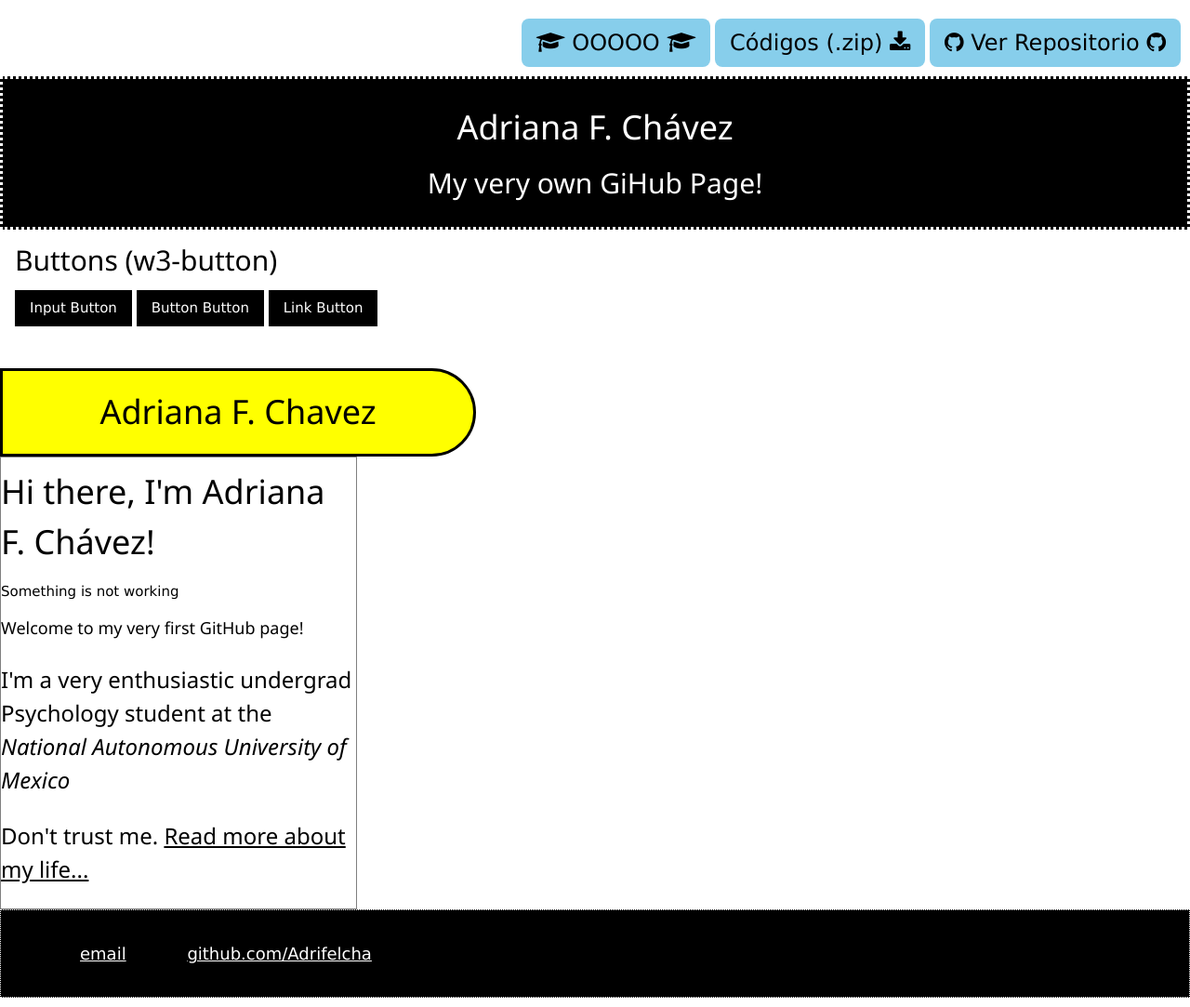
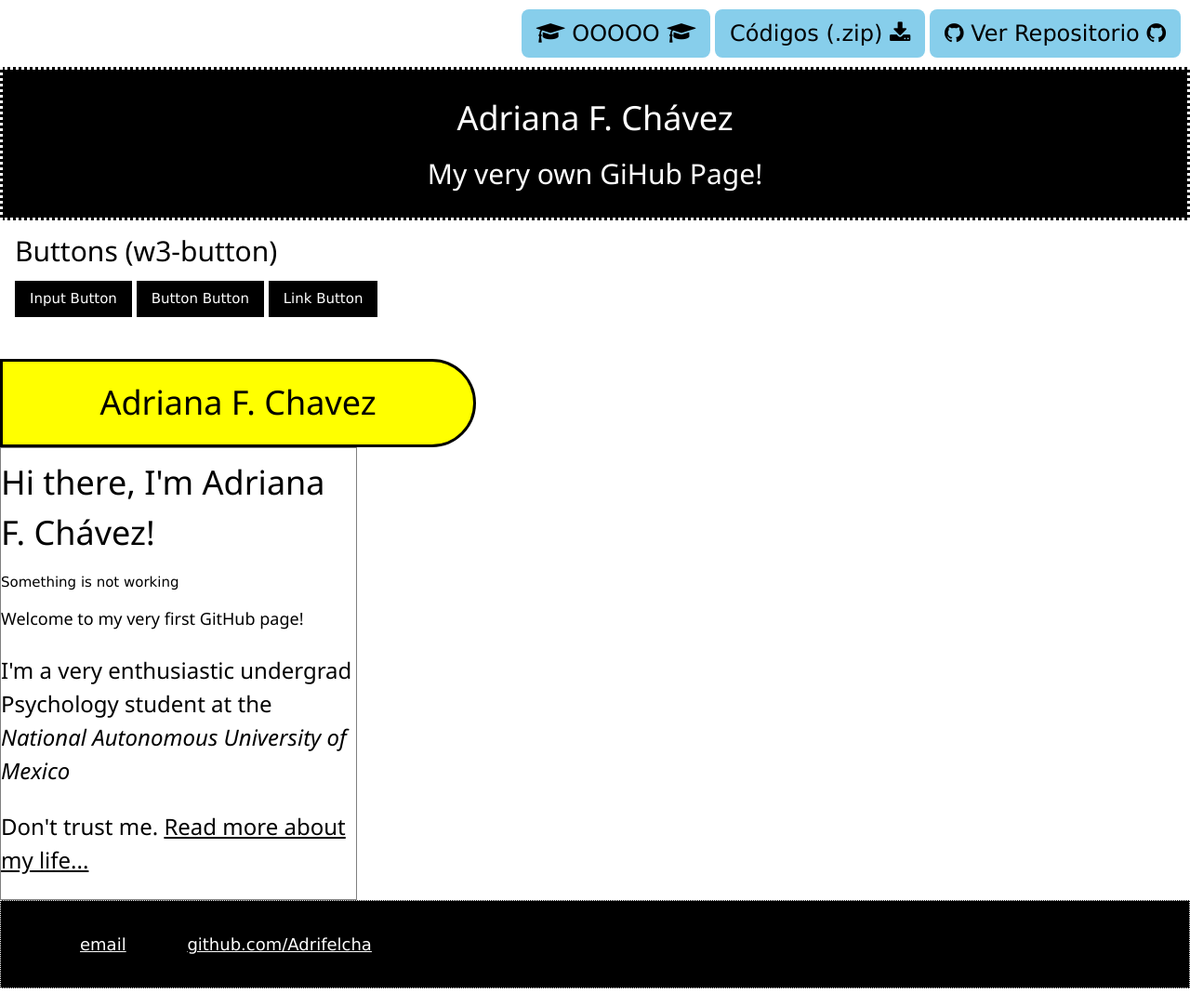
Before and after one commit to Adrifelcha/Adrifelcha-github.io, a Jekyll site: the page built from index.html, in a window 1280 px wide. Shown: the whole page at 93% size. Built offline with Jekyll 4.4.1, drawn with Linux system fonts in a browser that asks for light colours.

Commit message:
Update default.html

```diff
--- a/_layouts/default.html
+++ b/_layouts/default.html
@@ -39,7 +39,7 @@
 			}
 
 			body {
- 				margin: 10px auto;
+ 				margin-top: 10px auto;
     				width: 100%;
 			}
 
```
